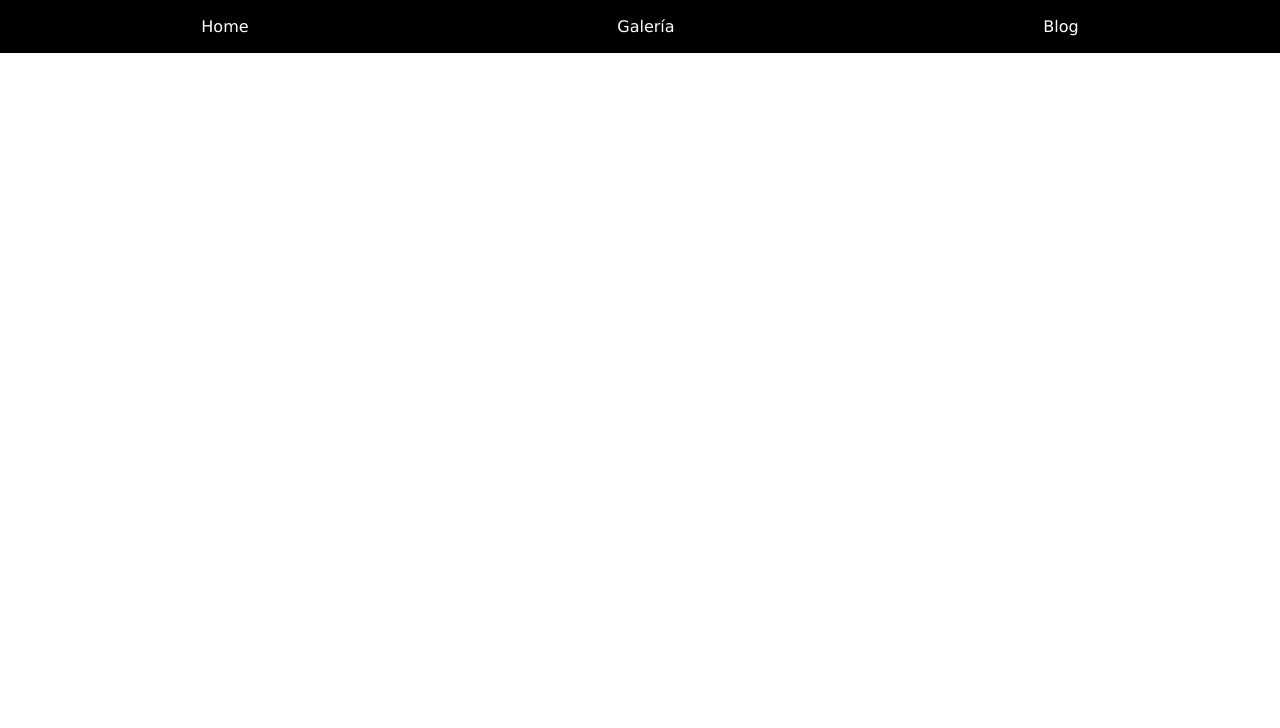
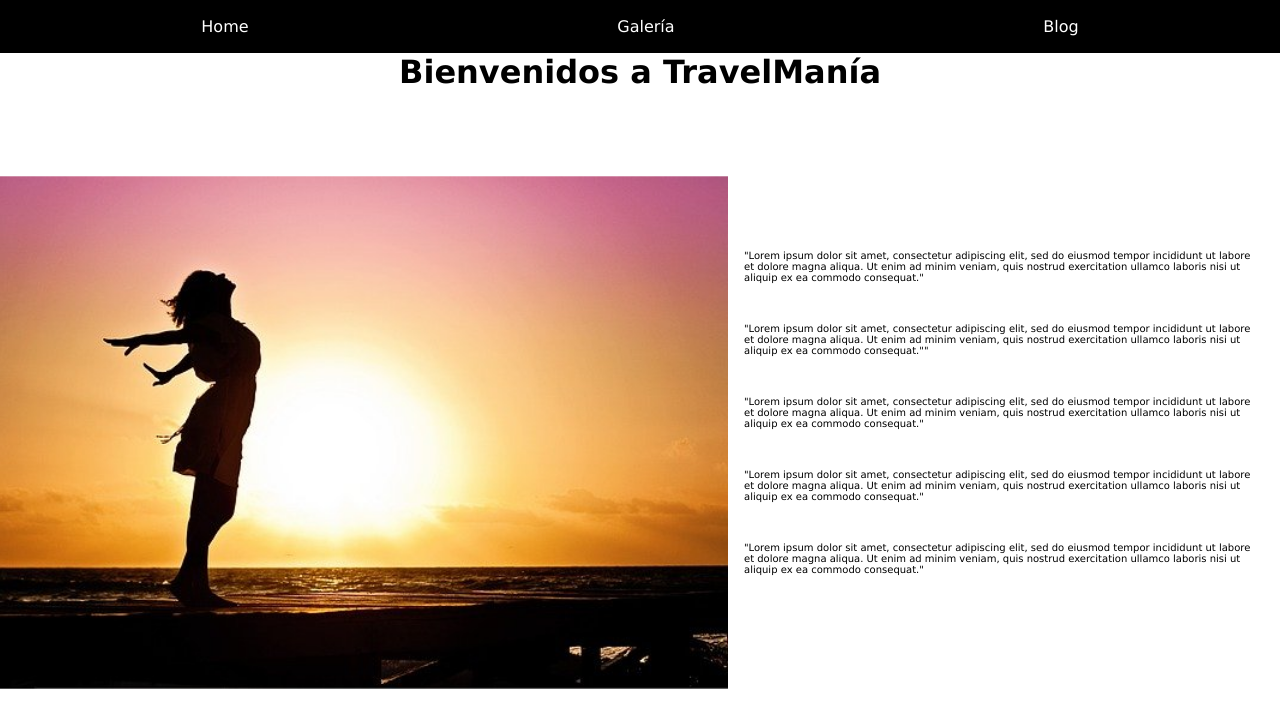
Before and after one commit to Charlatan2k/Maquetacion, a plain HTML site: page maquetacion_basica/pages/blog.html in a window 1280 px wide. Drawn offline with Linux system fonts and the light colour scheme.

Commit message:
Acabar página blog

```diff
--- a/maquetacion_basica/pages/blog.html
+++ b/maquetacion_basica/pages/blog.html
@@ -13,6 +13,30 @@
       <a href="galeria.html">Galería</a>
       <a href="blog.html">Blog</a>
     </div>
+
+    <h1 id="header-blog">Bienvenidos a TravelManía</h1>
+
+    <div class="contenido-blog">
+
+
+
+      <div class="texto-blog">
+
+
+
+      <p>  "Lorem ipsum dolor sit amet, consectetur adipiscing elit, sed do eiusmod tempor incididunt ut labore et dolore magna aliqua. Ut enim ad minim veniam, quis nostrud exercitation ullamco laboris nisi ut aliquip ex ea commodo consequat."</p>
+
+      <p>  "Lorem ipsum dolor sit amet, consectetur adipiscing elit, sed do eiusmod tempor incididunt ut labore et dolore magna aliqua. Ut enim ad minim veniam, quis nostrud exercitation ullamco laboris nisi ut aliquip ex ea commodo consequat.""</p>
+
+      <p>  "Lorem ipsum dolor sit amet, consectetur adipiscing elit, sed do eiusmod tempor incididunt ut labore et dolore magna aliqua. Ut enim ad minim veniam, quis nostrud exercitation ullamco laboris nisi ut aliquip ex ea commodo consequat."</p>
+
+      <p>  "Lorem ipsum dolor sit amet, consectetur adipiscing elit, sed do eiusmod tempor incididunt ut labore et dolore magna aliqua. Ut enim ad minim veniam, quis nostrud exercitation ullamco laboris nisi ut aliquip ex ea commodo consequat."</p>
+
+      <p>   "Lorem ipsum dolor sit amet, consectetur adipiscing elit, sed do eiusmod tempor incididunt ut labore et dolore magna aliqua. Ut enim ad minim veniam, quis nostrud exercitation ullamco laboris nisi ut aliquip ex ea commodo consequat."</p>
+
+      </div>
+      <img id="imagen-blog"  src="../fotos/imagen10.jpg" alt="Foto de paisaje de Italia">
+    </div>
   </div>
 
 </body>
--- a/maquetacion_basica/style.css
+++ b/maquetacion_basica/style.css
@@ -29,6 +29,7 @@ a {
   display: row;
   justify-content: center;
   margin: 2em;
+
 }
 
 .cont-texto{
@@ -93,3 +94,42 @@ overflow: hidden;
 .fila3, img {
   overflow: hidden;
 }
+
+
+/* CSS de Blog */
+
+.contenido-blog {
+  display: flex;
+  flex-direction: row;
+  justify-content: center;
+  align-items: center;
+  margin-top: 10%;
+}
+
+.texto-blog {
+  display: flex;
+  flex-direction: column;
+  width: 40%;
+  align-items: center;
+  margin-left: 4em;
+  order: 1;
+
+}
+
+#imagen-blog {
+  transform: scale(1.2);
+  margin-right: 1em;
+}
+
+.texto-blog p {
+  display: flex;
+  justify-content: center;
+  align-items: center;
+  font-size: x-small;
+  order: 1;
+}
+
+#header-blog {
+  display: flex;
+  justify-content: center;
+}
```
